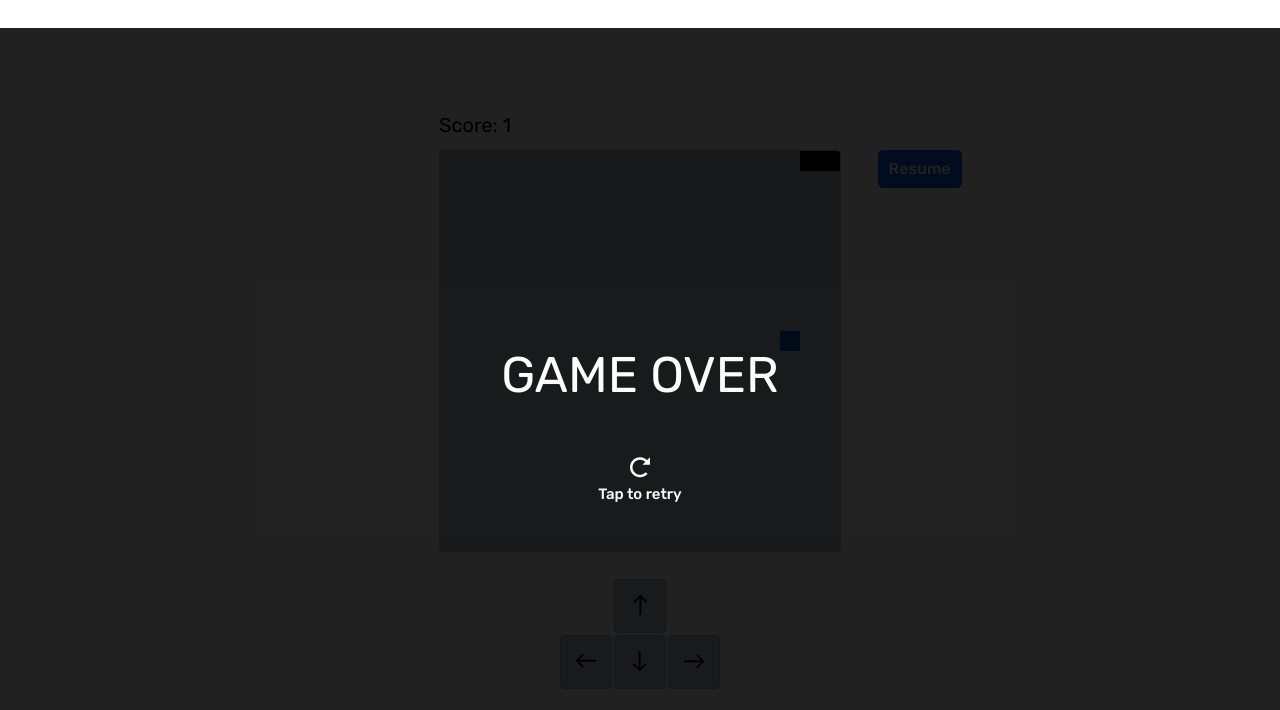
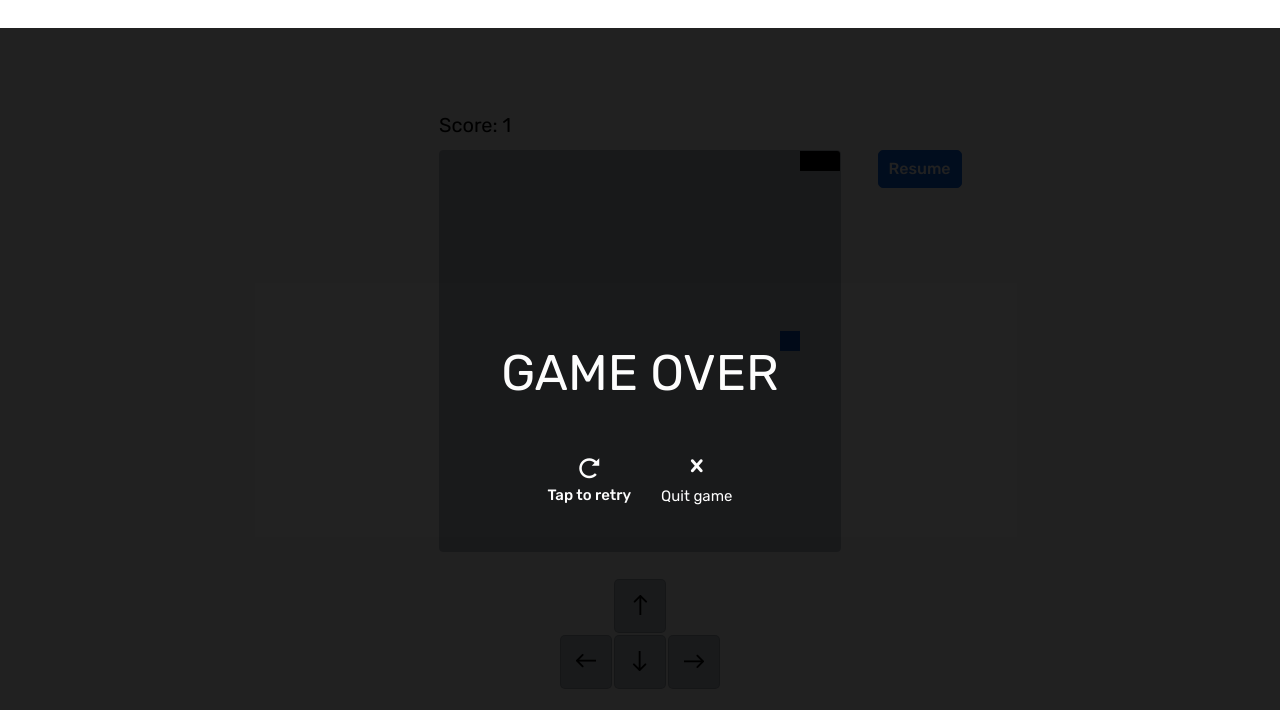
Before and after one commit to Andriamahay11master/Snake2D, a React (Vite) app: page /game in a window 1280 px wide. Shown: the top 710 px of the page. Built offline with nearby package versions, Linux system fonts and the light colour scheme; the HTML template or start-up script is replaced by a standard one.

Commit message:
modif favicon & game over

```diff
--- a/index.html
+++ b/index.html
@@ -2,7 +2,7 @@
 <html lang="en">
   <head>
     <meta charset="UTF-8" />
-    <link rel="icon" type="image/png" href="/serpent.png" />
+    <link rel="icon" type="image/png" href="/snake.gif" />
     <meta name="viewport" content="width=device-width, initial-scale=1.0" />
     <title>Snake 2D</title>
   </head>
--- a/src/assets/scss/common/_button.scss
+++ b/src/assets/scss/common/_button.scss
@@ -34,6 +34,9 @@
       display: inline-block;
       margin-bottom: 10px;
       transition: all 0.4s ease-in-out;
+      &.icon-close{
+        font-size: 25px;
+      }
     }
   }
   &.disabled{
--- a/src/components/over/Over.tsx
+++ b/src/components/over/Over.tsx
@@ -1,3 +1,4 @@
+import { Link } from 'react-router-dom';
 import './over.scss'
 interface OverProps {
     scale: number;
@@ -31,6 +32,7 @@ export default function Over({scale, statut,
                 </div>
                 <div className="over-bottom">
                     <button className="btn btn-icon" onClick={handleRestart}><i className="icon icon-retry"></i><span>Tap to retry</span></button>
+                    <Link className="btn btn-icon" to="/"><i className="icon icon-close"></i><span>Quit game</span></Link>
                 </div>
             </div>
         </div>
```
